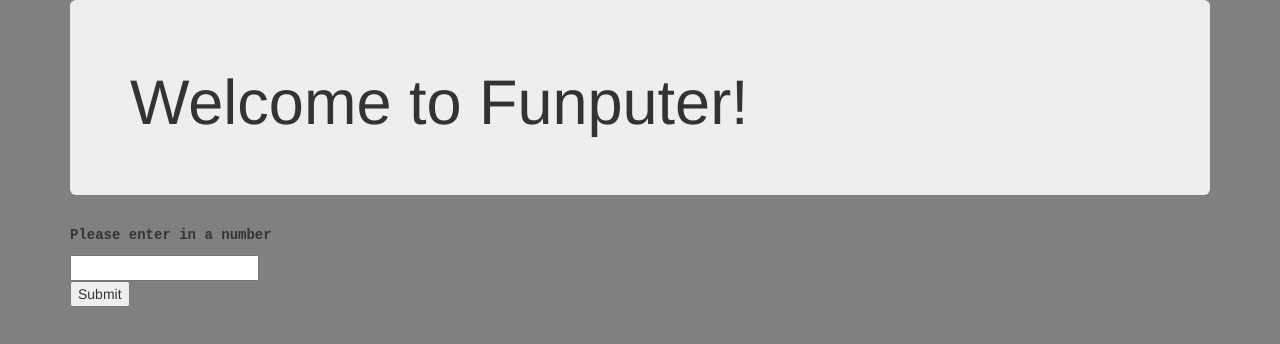
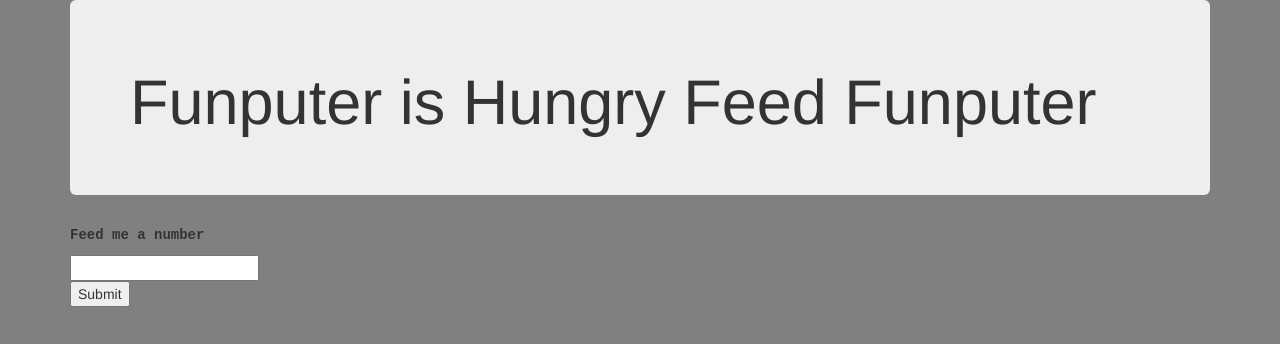
Before and after one commit to mikearino/Week_3_code_review, a plain HTML site: page index.html in a window 1280 px wide. Drawn offline with Linux system fonts and the light colour scheme.

Commit message:
change h1 in jumbotron.

```diff
--- a/index.html
+++ b/index.html
@@ -10,9 +10,9 @@
   <body>
     <div class="container">
       <div class="jumbotron">
-        <h1>Welcome to Funputer!</h1>
+        <h1>Funputer is Hungry Feed Funputer</h1>
       </div>
-        <p>Please enter in a number</p>
+        <p>Feed me a number</p>
         <form id=formOne>
           <input id="input" type="number" name="" value="">
           <br>
```
